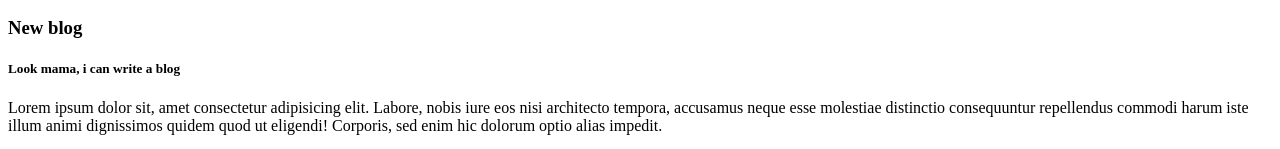
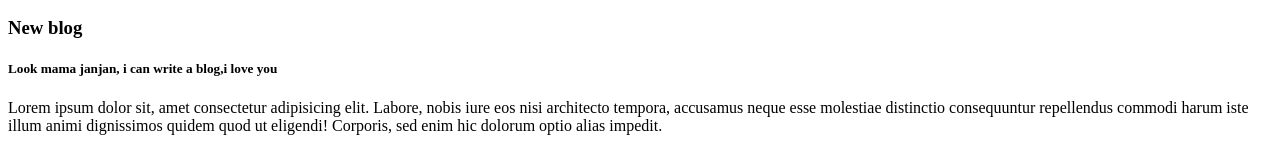
Before and after one commit to abirahammed1/Day-1-repo, a plain HTML site: page index.htm in a window 1280 px wide. Shown: the part 147-296 px from the top of the page. Drawn offline with Linux system fonts and the light colour scheme.

Commit message:
amma is new blog

```diff
--- a/index.htm
+++ b/index.htm
@@ -12,7 +12,7 @@
   <p>ami sei developer</p>
   <div>
     <h3>New blog</h3>
-    <h5>Look mama, i can write a blog</h5>
+    <h5>Look mama janjan, i can write a blog,i love you</h5>
     <p>Lorem ipsum dolor sit, amet consectetur adipisicing elit. Labore, nobis iure eos nisi architecto tempora, accusamus neque esse molestiae distinctio consequuntur repellendus commodi harum iste illum animi dignissimos quidem quod ut eligendi! Corporis, sed enim hic dolorum optio alias impedit.</p>
   </div>
   <img src="lion.jpeg" alt="">
```
